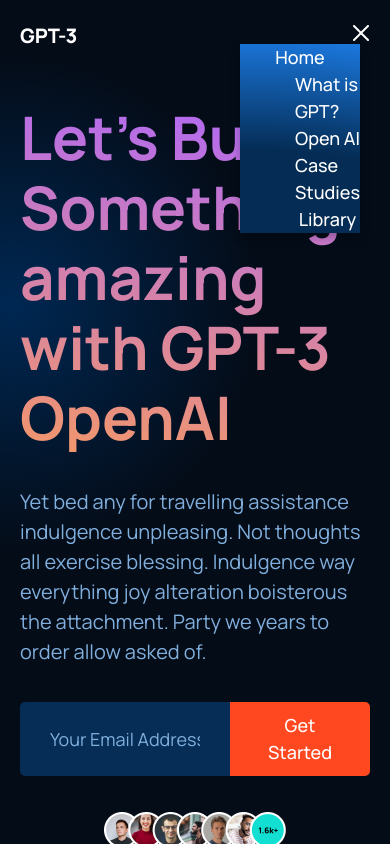
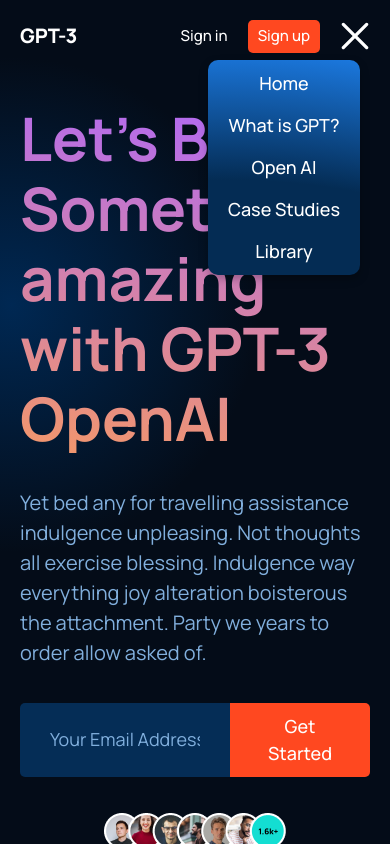
Before and after one commit to Zengoozz/chat-gpt3, a React (Create React App) app: page / in a window 390 px wide. Both pictures are taken after a click on the button 360 px from the left and 36 px from the top of the page. Shown: the top 844 px of the page. Built offline with nearby package versions, Linux system fonts and the light colour scheme.

Commit message:
navbar modify to mobile design

```diff
--- a/src/containers/Navbar.jsx
+++ b/src/containers/Navbar.jsx
@@ -37,18 +37,28 @@
                         Sign up
                     </button>
                 </div>
-                <div className='relative ss:hidden block'>
+                <div className='relative ss:hidden flex'>
+                    <div className='ss:hidden block mr-[20px]'>
+                        <button className='font-medium text-[15px]'>
+                            Sign in
+                        </button>
+                        <button className='ml-[20px] font-medium text-[15px] bg-buttonSignCustom
+                            px-[10px] py-[5px] rounded-[5px]'>
+                            Sign up
+                        </button>
+                    </div>
                     <button onClick={() => setToggle(prevState => !prevState)}>
-                        <img src={toggle ? close : menu} alt="" />
+                        <img className='w-[30px] h-[30px] object-contain'
+                            src={toggle ? close : menu} alt= {toggle ? "close" : "menu"} />
                     </button>
                     <div
-                        className={`card__gpt3 absolute right-[10px] top-[20px]
+                        className={`card__gpt3 absolute right-[10px] top-[40px] min-w-[150px] rounded-[10px] py-[10px] px-[20px]
                         ${toggle ? "flex flex-col items-center" : "hidden"}`}>
                         {
                             navLinks.map((link, index) => (
-                                <span className={`${index !== 0 ? "ml-[55px]" : "ml-0"}`}
+                                <span className={`${index !== 0 ? "mt-[15px]" : "mt-0"}`}
                                     key={link.id}>
-                                    <a className='font-medium text-[18px] hover:underline'
+                                    <a className='font-medium text-[18px]'
                                         href={`#${link.id}`}>
                                         {link.title}
                                     </a>
```
